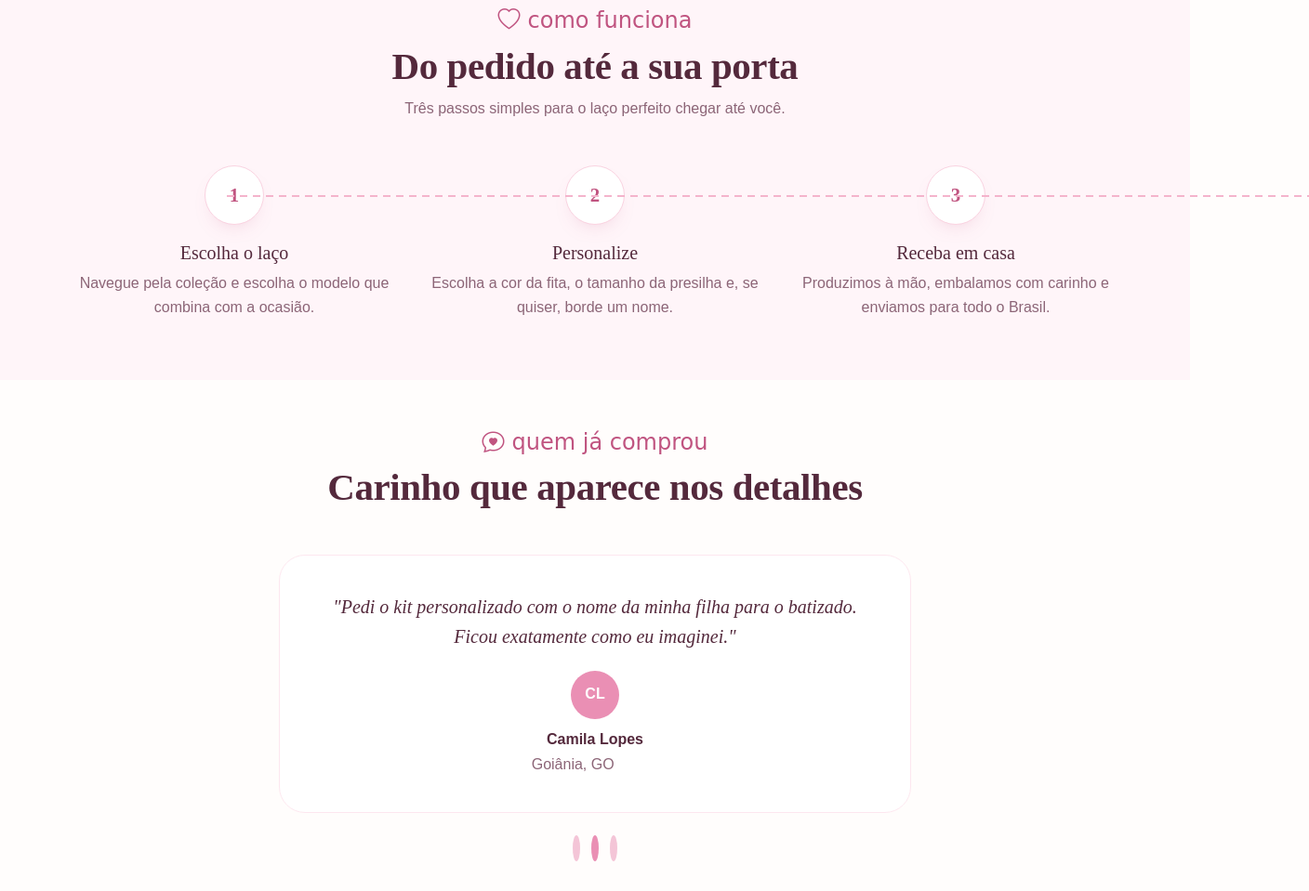
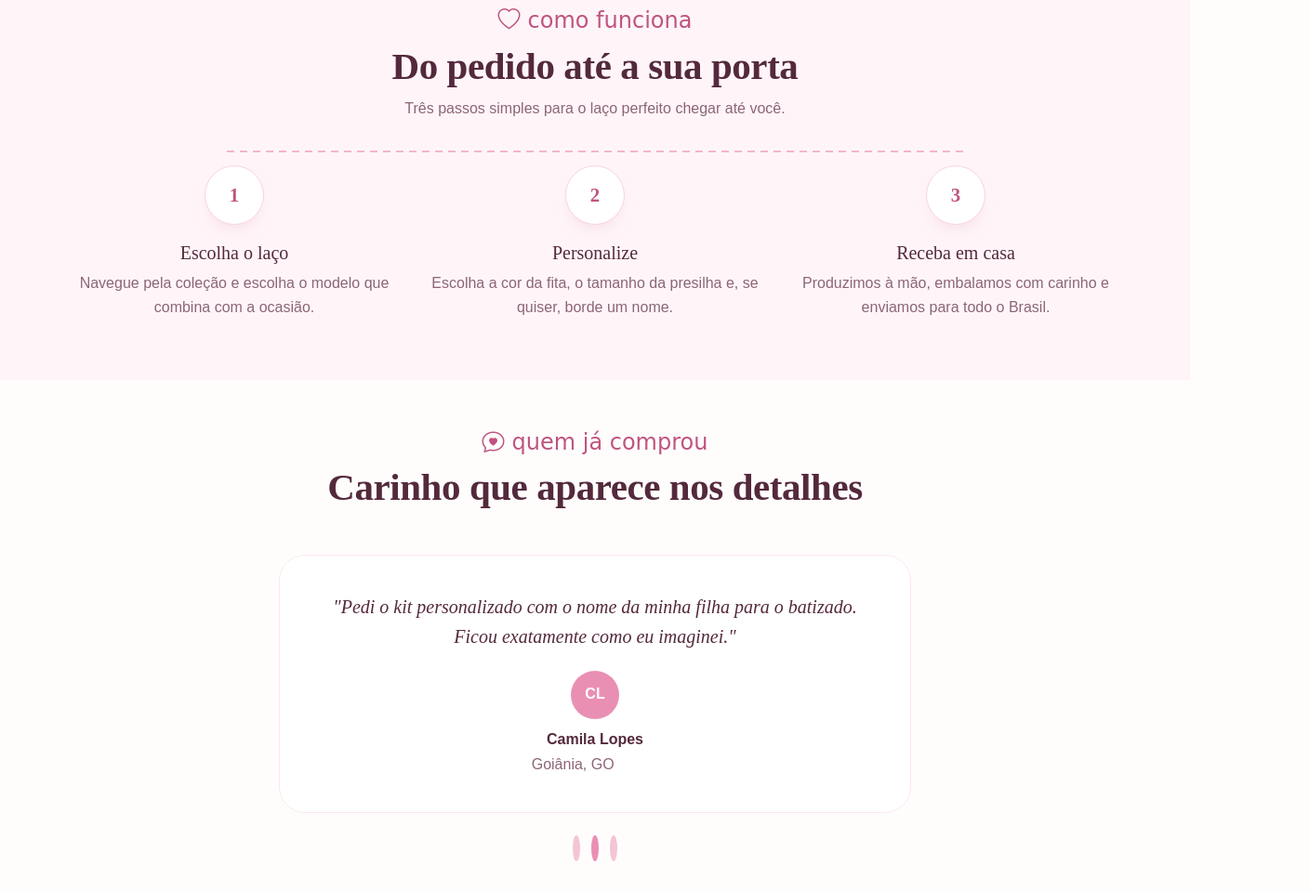
Before and after one commit to Caio-MM/Adriana-Melo-Acessorios, a plain HTML site: page index.html in a window 1280 px wide. Shown: the part 2310-3269 px from the top of the page at 93% size, 1408 px wide, since content can reach past the window. Drawn offline with nearby package versions, Linux system fonts and the light colour scheme; no server answers.

Commit message:
Corrige scroll horizontal indevido e overflow da linha decorativa
- Adiciona overflow-x:hidden em html/body para impedir arrasto lateral
  no mobile, independente da causa exata do overflow.
- Corrige .process-line (linha "como funciona"): estava herdando
  width:100%/padding/margin-top do seletor .row > * do Bootstrap, o
  que sobrescrevia o left/right:16% customizado e transbordava a
  viewport em telas >=768px.

```diff
--- a/css/style.css
+++ b/css/style.css
@@ -23,7 +23,7 @@
 }
 
 *{ box-sizing:border-box; }
-html{ scroll-behavior:smooth; }
+html{ scroll-behavior:smooth; overflow-x:hidden; }
 body{
   font-family:var(--font-body);
   color:var(--ink);
@@ -31,6 +31,8 @@ body{
   font-weight:400;
   line-height:1.65;
   -webkit-font-smoothing:antialiased;
+  overflow-x:hidden;
+  max-width:100vw;
 }
 h1,h2,h3,h4,.font-display{ font-family:var(--font-display); color:var(--ink); }
 .font-script{ font-family:var(--font-script); }
@@ -238,6 +240,7 @@ a:focus-visible, button:focus-visible, input:focus-visible, textarea:focus-visib
 }
 .process-line{
   position:absolute; top:32px; left:16%; right:16%; height:2px;
+  width:auto; max-width:none; padding:0; margin-top:0;
   background-image:linear-gradient(to right, var(--blush-300) 60%, transparent 0%);
   background-size:14px 2px; background-repeat:repeat-x; z-index:0;
 }
```
